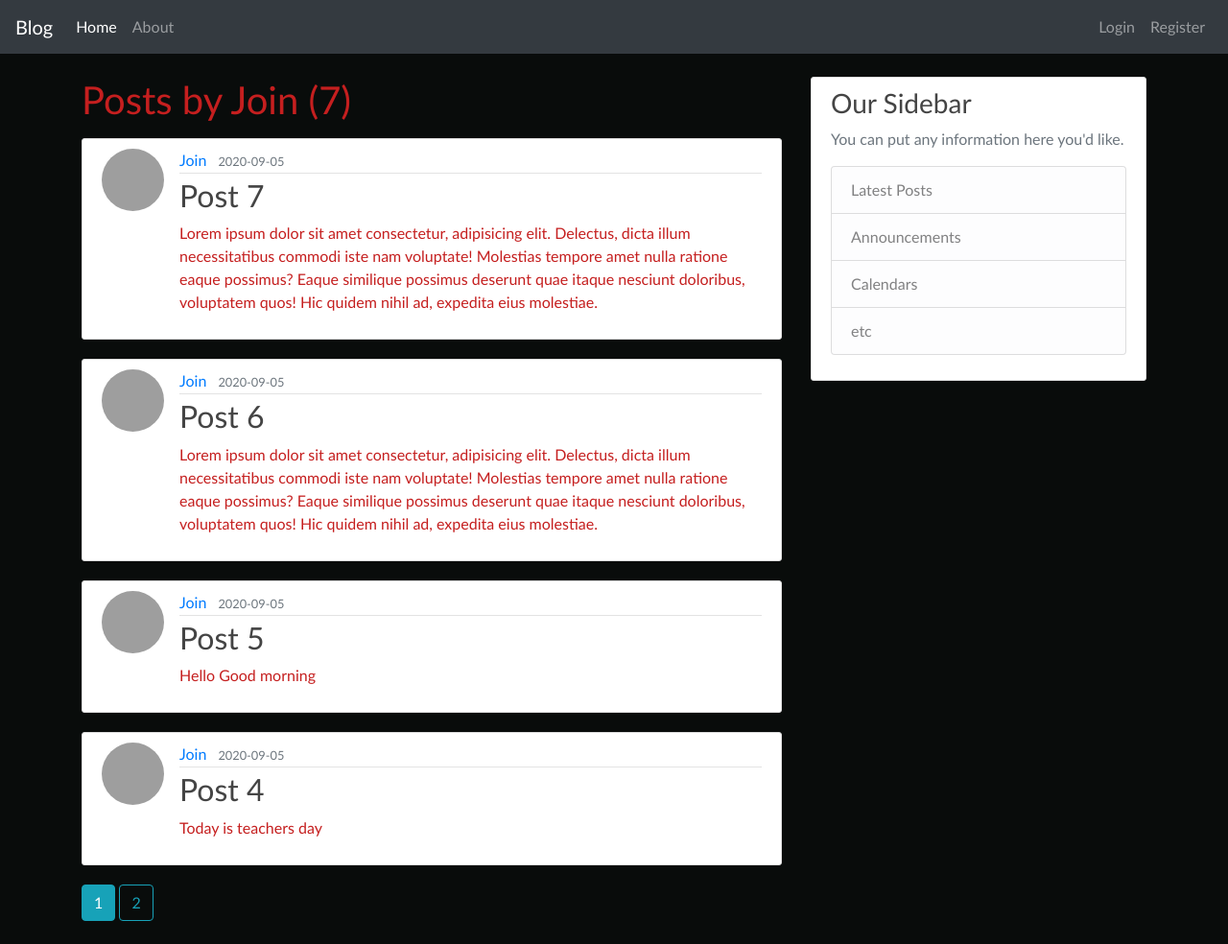
After one commit to sandipswain/Coding-Blog, a Flask app: a page that uses blog/templates/base.html in a window 1280 px wide. The commit adds this page. Shown: the whole page at 96% size. Run offline with Flask 2, Linux system fonts and the light colour scheme; data comes from the database, SQL or seed files in the repository; both versions use the stored data as it was after the commit; some libraries are stand-ins or nearby versions; grey boxes are pictures that could not be loaded.

Commit message:
Added Pagination and a user_post template

```diff
--- a/blog/__init__.py
+++ b/blog/__init__.py
@@ -2,7 +2,7 @@ from flask import Flask
 from flask_sqlalchemy import SQLAlchemy
 from flask_bcrypt import Bcrypt
 from flask_login import LoginManager
-
+import bcrypt
 
 app = Flask(__name__)
 # Secret Key
--- a/blog/routes.py
+++ b/blog/routes.py
@@ -26,7 +26,10 @@ from flask_login import login_user,current_user,logout_user,login_required
 #Home Page
 @app.route('/')
 def main():
-    posts=Post.query.all()
+    # Since we will only get the first page and in order to access the other page we willdo this by passing query parameters in the URL
+    page=request.args.get('page',1,type=int)
+    # Displaying per page post in descending order (recent posts first)
+    posts=Post.query.order_by(Post.date_posted.desc()).paginate(page=page,per_page=4)
     return render_template('index.html', posts=posts)
 
 #About Site
@@ -208,3 +211,17 @@ def delete_post(post_id):
     db.session.commit()
     flash('Your Post has been deleted !','success')
     return redirect(url_for('main'))
+
+# Route to display specific users post on clicking their username
+@app.route('/user/<string:username>')
+def user_posts(username):
+    # Since we will only get the first page and in order to access the other page we willdo this by passing query parameters in the URL
+    page=request.args.get('page',1,type=int)
+    # Displaying per page post in descending order (recent posts first)
+    # Get the first user with the username if found else return a 404 error
+    user=User.query.filter_by(username=username).first_or_404()
+    # Get the posts belonging to this User
+    posts=Post.query.filter_by(author=user)\
+        .order_by(Post.date_posted.desc())\
+        .paginate(page=page,per_page=4)
+    return render_template('user_posts.html', posts=posts,user=user)
--- a/blog/templates/base.html
+++ b/blog/templates/base.html
@@ -89,3 +89,5 @@
 </body>
 
 </html>
+
+<!-- Lorem ipsum dolor sit amet consectetur, adipisicing elit. Delectus, dicta illum necessitatibus commodi iste nam voluptate! Molestias tempore amet nulla ratione eaque possimus? Eaque similique possimus deserunt quae itaque nesciunt doloribus, voluptatem quos! Hic quidem nihil ad, expedita eius molestiae. -->
--- a/blog/templates/post.html
+++ b/blog/templates/post.html
@@ -8,7 +8,8 @@
     <div class="media-body">
         <div class="article-metadata">
             <!-- Posts Author name -->
-            <a href="#" class="mr-2">{{ post.author.username }}</a>
+            <a href="{{ url_for('user_posts', username=post.author.username) }}"
+                class="mr-2">{{ post.author.username }}</a>
             <!-- Date Posted -->
             <small class="text-muted">{{ post.date_posted.strftime('%Y-%m-%d') }}</small>
             <!-- To show the below links if the post belongs to the current user -->
--- /dev/null
+++ b/blog/templates/user_posts.html
@@ -0,0 +1,31 @@
+{% extends "base.html" %}
+{% block content %}
+<h1 class="mb-3">Posts by {{ user.username }} ({{ posts.total }})</h1>
+{% for post in posts.items %}
+<article class="media content-section">
+    <img class="rounded-circle article-img" src="{{ url_for('static',filename='img/'+post.author.image_file) }}">
+    <div class="media-body">
+        <div class="article-metadata">
+            <a class="mr-2"
+                href="{{ url_for('user_posts', username=post.author.username) }}">{{ post.author.username }}</a>
+            <small class="text-muted">{{ post.date_posted.strftime('%Y-%m-%d') }}</small>
+        </div>
+        <h2><a class="article-title" href="{{ url_for('post', post_id=post.id) }}">{{ post.title }}</a></h2>
+        <p class="article-content">{{ post.content }}</p>
+    </div>
+</article>
+{% endfor %}
+{% for page_num in posts.iter_pages(left_edge=1, right_edge=1, left_current=1, right_current=2) %}
+{% if page_num %}
+{% if posts.page == page_num %}
+<a class="btn btn-info mb-4"
+    href="{{ url_for('user_posts', username=user.username, page=page_num) }}">{{ page_num }}</a>
+{% else %}
+<a class="btn btn-outline-info mb-4"
+    href="{{ url_for('user_posts', username=user.username, page=page_num) }}">{{ page_num }}</a>
+{% endif %}
+{% else %}
+...
+{% endif %}
+{% endfor %}
+{% endblock content %}
```
Also changed, not shown: blog/templates/index.html (+16 -2 lines), blog/post.db.
